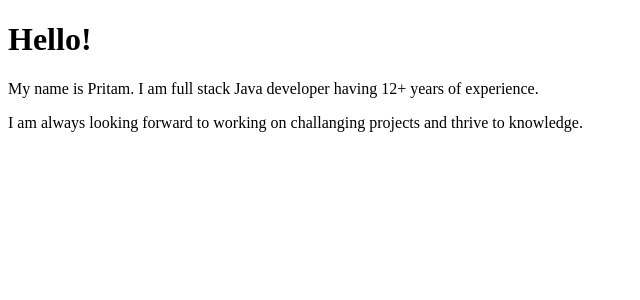
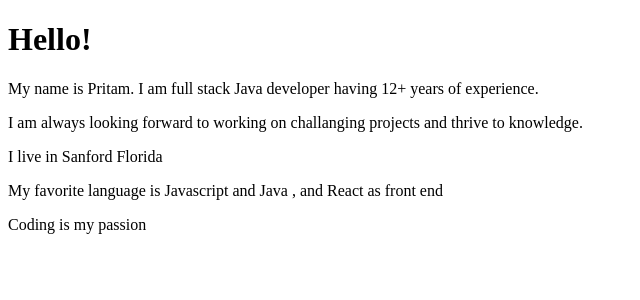
Before and after one commit to dpritam1986/Workspaces, a React (Create React App) app: page / in a window 1280 px wide. Shown: the top 300 px of the page, without its empty margins (0-640 px from the left). Built offline with nearby package versions, Linux system fonts and the light colour scheme.

Commit message:
Remove Variable of state

```diff
--- a/src/App.js
+++ b/src/App.js
@@ -7,18 +7,12 @@ class App extends Component{
 
 	constructor(){
 		super();
-		this.state ={ displayBio : false};
+		this.state ={ displayBio : true};
 	}
 
 	render(){
 
-		let bio = this.state.displayBio ? (
-			     <div>
-			     <p> I live in Sanford Florida</p>
-			     <p> My favorite language is Javascript and Java , and React as front end</p>
-			     <p>Coding is my passion</p>
-			     </div>
-			     ) : null;
+
 
 
 		return (
@@ -26,7 +20,15 @@ class App extends Component{
 			    <h1>Hello!</h1>
 			    <p>My name is Pritam. I am full stack Java developer having 12+ years of experience. </p>
 			     <p>I am always looking forward to working on challanging projects and thrive to knowledge. </p>
-                 {bio}
+
+                 { this.state.displayBio ? (
+			     <div>
+			     <p> I live in Sanford Florida</p>
+			     <p> My favorite language is Javascript and Java , and React as front end</p>
+			     <p>Coding is my passion</p>
+			     </div>
+			     ) : null}
+
 			  </div>
 		)
 	}
```
